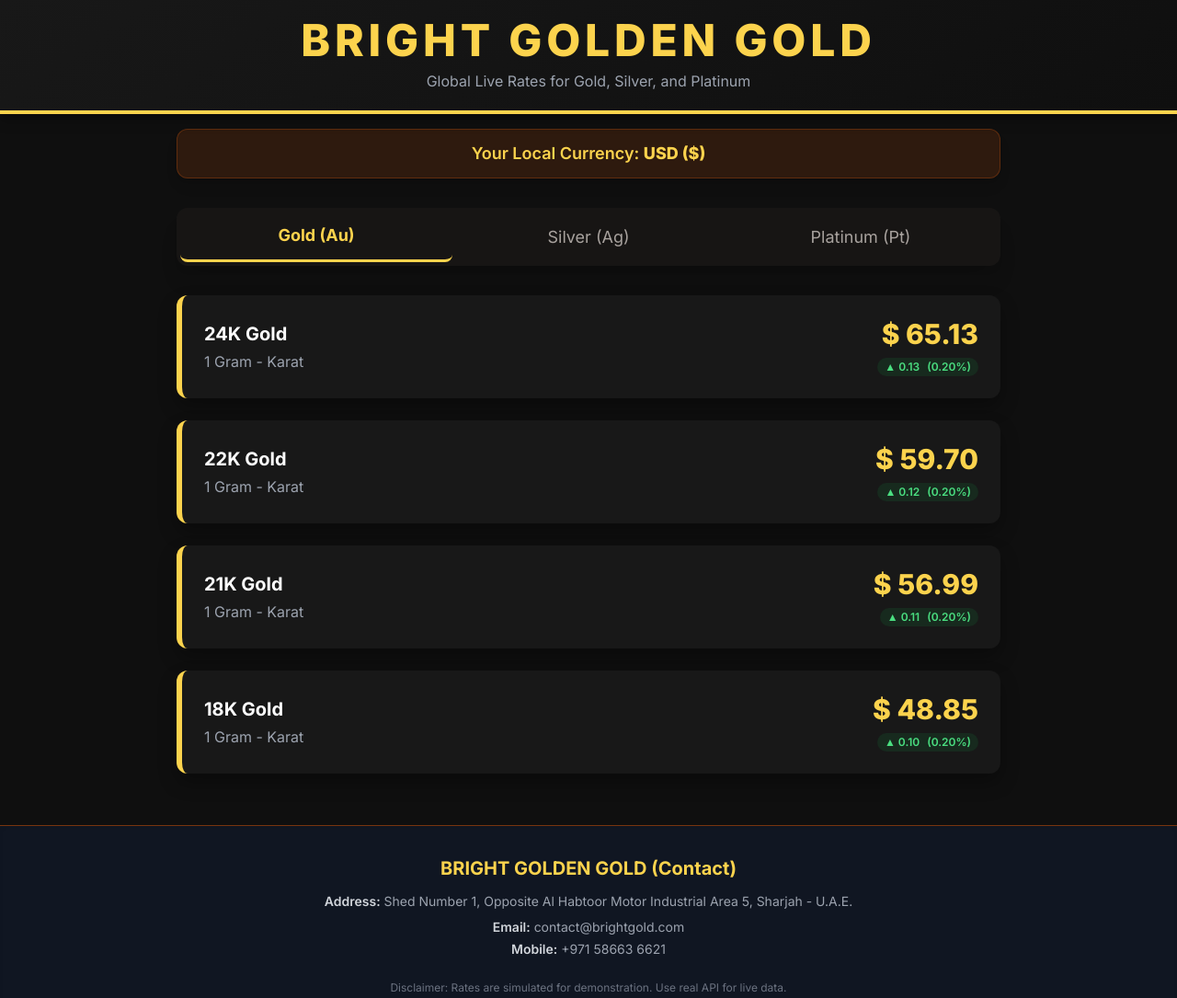
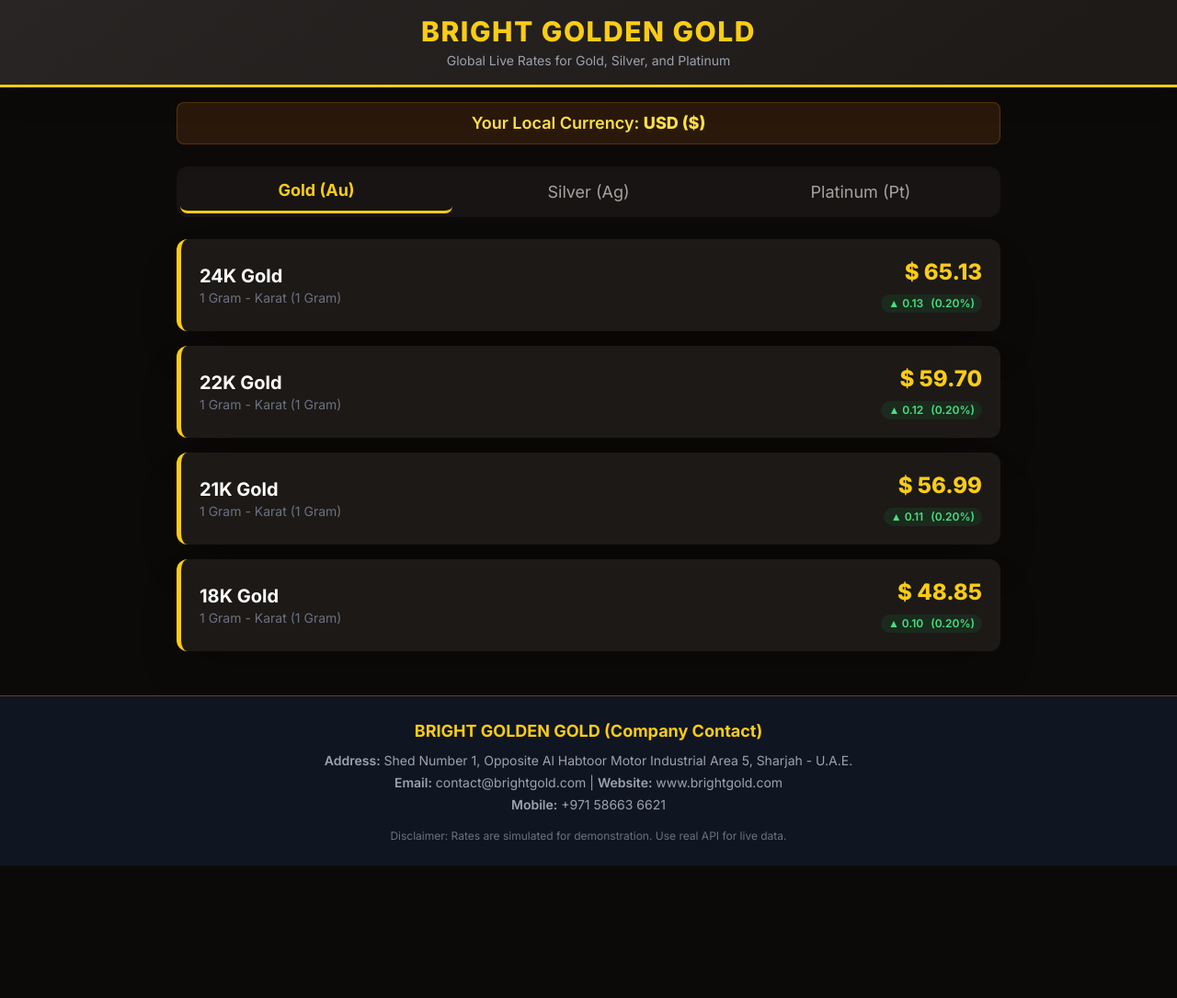
Before and after one commit to avinash97723-design/bright-golden-gold-rates, a plain HTML site: page index.html in a window 1280 px wide. Shown: the whole page at 92% size. After the commit the page ends 941 px from the top, so only its background shows below. Drawn offline with nearby package versions, Linux system fonts and the light colour scheme.

Commit message:
Update index.html

```diff
--- a/index.html
+++ b/index.html
@@ -12,30 +12,24 @@
         @import url('https://fonts.googleapis.com/css2?family=Inter:wght@100..900&display=swap');
         body {
             font-family: 'Inter', sans-serif;
-            /* 1. NEW: Deeper, smoother black background */
-            background-color: #0F0F0F;
-            color: #f5f5f5;
+            background-color: #0c0a09; /* Deep Black/Brown background */
+            color: #f5f5f5; /* Off-white text */
         }
         .header-bg {
-            /* 1. NEW: Subtle dark gradient */
-            background: linear-gradient(145deg, #181818, #0F0F0F);
-            border-bottom: 4px solid #FCD34D; /* 1. NEW: Richer gold border (Amber-300) */
-            box-shadow: 0 4px 15px rgba(0, 0, 0, 0.4); /* Stronger shadow */
+            background: linear-gradient(145deg, #292524, #1c1917); /* Subtle dark dark gradient */
+            border-bottom: 3px solid #facc15; /* Gold line */
         }
         .gold-accent {
-            /* 1. NEW: Amber accent for a richer gold look */
-            color: #FCD34D; /* Tailwind Amber-300 */
+            color: #facc15; /* Tailwind yellow-400 */
         }
         .card {
-            background-color: #181818; /* Darker card background */
-            border-left: 6px solid #FCD34D; /* Thicker and richer gold line */
+            background-color: #1c1917;
+            border-left: 5px solid #facc15;
             transition: all 0.3s ease-in-out;
-            /* 3. NEW: Soft, premium shadow */
-            box-shadow: 0 10px 20px rgba(0, 0, 0, 0.3);
         }
         .tab-active {
-            border-bottom: 3px solid #FCD34D;
-            color: #FCD34D;
+            border-bottom: 3px solid #facc15;
+            color: #facc15;
             font-weight: 700;
         }
         .tab-inactive {
@@ -43,11 +37,11 @@
             transition: color 0.2s;
         }
         .tab-inactive:hover {
-            color: #FCD34D;
+            color: #facc15;
         }
         .loader {
             border: 4px solid rgba(255, 255, 255, 0.2);
-            border-top: 4px solid #FCD34D;
+            border-top: 4px solid #facc15;
             border-radius: 50%;
             width: 30px;
             height: 30px;
@@ -61,59 +55,60 @@
 </head>
 <body class="min-h-screen flex flex-col">
 
-    <header class="header-bg p-5 sticky top-0 z-10">
+    <header class="header-bg p-4 sticky top-0 z-10 shadow-xl">
         <div class="max-w-4xl mx-auto">
-            <h1 class="text-5xl font-extrabold text-center gold-accent tracking-widest uppercase">
+            <h1 class="text-3xl font-extrabold text-center gold-accent tracking-wider">
                 BRIGHT GOLDEN GOLD
             </h1>
-            <p class="text-base text-center text-gray-400 mt-2">Global Live Rates for Gold, Silver, and Platinum</p>
+            <p class="text-sm text-center text-gray-400 mt-1">Global Live Rates for Gold, Silver, and Platinum</p>
         </div>
     </header>
 
     <main class="flex-grow p-4">
         <div class="max-w-4xl mx-auto">
 
-            <div class="text-center mb-8 p-3 bg-amber-900/30 rounded-xl border border-amber-800/50 shadow-lg">
-                <p class="text-lg font-semibold text-amber-300">
+            <div class="text-center mb-6 p-2 bg-yellow-900/30 rounded-lg border border-yellow-800/50">
+                <p class="text-lg font-semibold text-yellow-300">
                     Your Local Currency: <span id="current-currency-display" class="font-extrabold"></span>
                 </p>
             </div>
 
-            <div class="flex justify-around bg-stone-900/70 p-1 rounded-xl mb-8 shadow-xl">
-                <button onclick="setActiveTab('Gold')" id="tab-gold" class="py-3 px-4 flex-1 text-center rounded-lg tab-active text-lg">
+            <div class="flex justify-around bg-stone-900/70 p-1 rounded-xl mb-6 shadow-inner">
+                <button onclick="setActiveTab('Gold')" id="tab-gold" class="py-2 px-4 flex-1 text-center rounded-lg tab-active text-lg">
                     Gold (Au)
                 </button>
-                <button onclick="setActiveTab('Silver')" id="tab-silver" class="py-3 px-4 flex-1 text-center rounded-lg tab-inactive text-lg">
+                <button onclick="setActiveTab('Silver')" id="tab-silver" class="py-2 px-4 flex-1 text-center rounded-lg tab-inactive text-lg">
                     Silver (Ag)
                 </button>
-                <button onclick="setActiveTab('Platinum')" id="tab-platinum" class="py-3 px-4 flex-1 text-center rounded-lg tab-inactive text-lg">
+                <button onclick="setActiveTab('Platinum')" id="tab-platinum" class="py-2 px-4 flex-1 text-center rounded-lg tab-inactive text-lg">
                     Platinum (Pt)
                 </button>
             </div>
 
-            <div id="rate-container" class="space-y-6">
+            <div id="rate-container" class="space-y-4">
                 <div id="loading-indicator" class="flex justify-center items-center h-48">
                     <div class="loader mr-3"></div>
-                    <p class="text-amber-400 font-semibold text-xl">Loading Live Rates...</p>
+                    <p class="text-yellow-400 font-semibold text-lg">Loading Rates... Please wait.</p>
                 </div>
             </div>
 
         </div>
     </main>
 
-    <footer class="bg-gray-900/80 p-8 mt-10 border-t border-amber-900 shadow-inner">
+    <footer class="bg-gray-900/80 p-6 mt-8 border-t border-yellow-900">
         <div class="max-w-4xl mx-auto text-center text-sm text-gray-400">
-            <h3 class="text-xl font-bold gold-accent mb-3">BRIGHT GOLDEN GOLD (Contact)</h3>
+            <h3 class="text-lg font-bold gold-accent mb-2">BRIGHT GOLDEN GOLD (Company Contact)</h3>
             <p>
-                <span class="font-semibold text-gray-300">Address:</span> Shed Number 1, Opposite Al Habtoor Motor Industrial Area 5, Sharjah - U.A.E.
-            </p>
-            <p class="mt-2">
-                <span class="font-semibold text-gray-300">Email:</span> contact@brightgold.com
+                <span class="font-semibold">Address:</span> Shed Number 1, Opposite Al Habtoor Motor Industrial Area 5, Sharjah - U.A.E.
             </p>
             <p class="mt-1">
-                <span class="font-semibold text-gray-300">Mobile:</span> +971 58663 6621
+                <span class="font-semibold">Email:</span> contact@brightgold.com |
+                <span class="font-semibold">Website:</span> www.brightgold.com
             </p>
-            <p class="mt-6 text-xs text-gray-500">
+            <p class="mt-1">
+                <span class="font-semibold">Mobile:</span> +971 58663 6621
+            </p>
+            <p class="mt-4 text-xs text-gray-500">
                 Disclaimer: Rates are simulated for demonstration. Use real API for live data.
             </p>
         </div>
@@ -318,19 +313,17 @@
             const changeFormatted = Math.abs(rate.change).toLocaleString('en-IN', { minimumFractionDigits: 2 });
 
             const title = rate.metal === 'Gold' ? `${rate.type} Gold` : `${rate.metal}`;
-
-            // 2. NEW: Sub-title ko thoda bada kiya gaya
             const subTitle = rate.metal === 'Gold' ? `${rate.unitLabel} - Karat` : rate.type === '999' ? 'Purity 99.9%' : rate.unitLabel;
 
             return `
-                <div class="card p-6 rounded-xl flex justify-between items-center">
+                <div class="card p-5 rounded-xl flex justify-between items-center shadow-2xl">
                     <div class="flex flex-col">
                         <p class="text-xl font-bold mb-0 text-white">${title}</p>
-                        <p class="text-base text-gray-400 mt-1">${subTitle}</p>
+                        <p class="text-sm text-gray-500 mt-0">${subTitle} (${rate.unitLabel})</p>
                     </div>
 
                     <div class="text-right">
-                        <p class="text-3xl font-extrabold gold-accent mb-1">${rate.symbol} ${priceFormatted}</p>
+                        <p class="text-2xl font-extrabold gold-accent mb-1">${rate.symbol} ${priceFormatted}</p>
 
                         <div class="inline-flex items-center text-xs font-semibold px-2 py-0.5 rounded-full ${changeColor}">
                             <span>${arrow} ${changeFormatted}</span>
```
